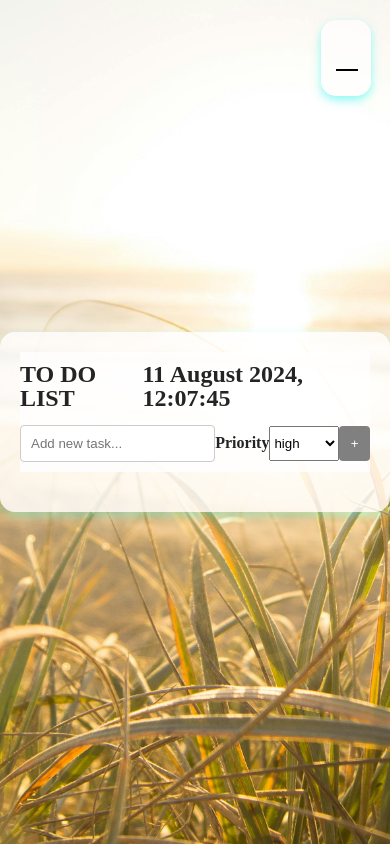
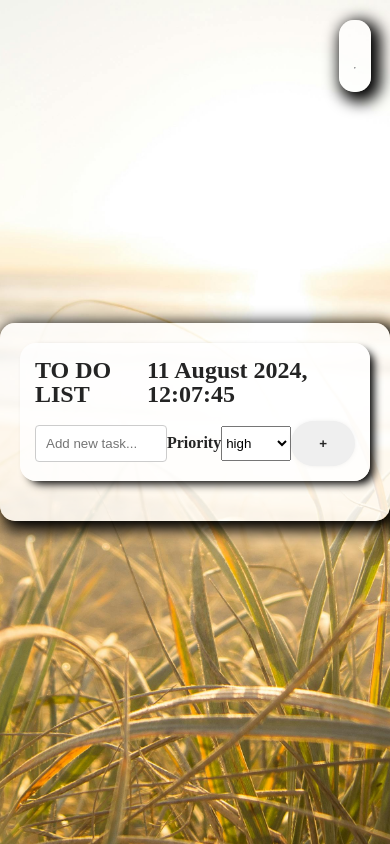
Before and after one commit to OlhaMy/TO-DO-LIST, a website built with Vite: page src/index.html in a window 390 px wide. Built offline with nearby package versions, Linux system fonts and the light colour scheme; no server answers.

Commit message:
updated css

```diff
--- a/src/css/reset.css
+++ b/src/css/reset.css
@@ -24,8 +24,31 @@ a {
   text-decoration: none;
 }
 
+/* From Uiverse.io by Wendell47 */
 button {
+  display: inline-flex;
+  align-items: center;
+  justify-content: center;
+  padding: 15px 30px;
+  border: 0;
+  position: relative;
+  overflow: hidden;
+  border-radius: 10rem;
+  transition: all 0.02s;
+  font-weight: bold;
   cursor: pointer;
+  color: rgb(37, 37, 37);
+  z-index: 0;
+  box-shadow: 0 0px 7px -5px rgba(0, 0, 0, 0.5);
+}
+
+button:hover {
+  background: rgb(193, 228, 248);
+  color: rgb(33, 0, 85);
+}
+
+button:active {
+  transform: scale(0.97);
 }
 
 img {
--- a/src/css/todo.css
+++ b/src/css/todo.css
@@ -30,7 +30,8 @@ main {
   background-color: rgba(255, 255, 255, 0.6);
   padding: 15px;
   border-radius: 15px;
-  box-shadow: 0 4px 10px rgba(27, 245, 235, 0.5);
+  box-shadow: 5px 5px 15px 5px #000000;
+  box-shadow: 5px 5px 15px 5px #000000;
 }
 
 .todos {
@@ -44,7 +45,8 @@ main {
   background-color: rgba(255, 255, 255, 0.8);
   padding: 20px;
   border-radius: 15px;
-  box-shadow: 0 4px 10px rgba(27, 245, 235, 0.3);
+  box-shadow: 5px 5px 15px 5px #000000;
+  box-shadow: 5px 5px 15px 5px #000000;
   width: 100%;
   max-height: 430px;
   overflow-y: auto;
@@ -54,8 +56,11 @@ main {
 .title-container {
   position: sticky;
   top: 0;
+  padding: 15px;
+  border-radius: 16px;
   background-color: rgba(255, 255, 255, 0.8);
-  padding: 10px 0;
+  box-shadow: 6px 5px 8px -2px #000000;
+  box-shadow: 6px 5px 8px -2px #000000;
   z-index: 100;
 }
 
@@ -82,22 +87,6 @@ main {
   border: 1px solid #ccc;
 }
 
-.todos-form .todos-btn {
-  background-color: gray;
-  color: #fff;
-  border: none;
-  border-radius: 4px;
-  padding: 10px;
-  cursor: pointer;
-  width: 35px;
-  height: 35px;
-}
-
-.todos-form .todos-btn:hover,
-.todos-form .todos-btn:focus {
-  background-color: #218838;
-}
-
 .todos-form .todos-select {
   height: 35px;
 }
@@ -119,21 +108,6 @@ main {
   border-bottom: 1px solid #ccc;
 }
 
-.todos-item button {
-  background-color: gray;
-  color: #fff;
-  margin-left: 10px;
-  padding: 5px 10px;
-  border: none;
-  border-radius: 4px;
-  cursor: pointer;
-}
-
-.todos-item button:hover,
-.todos-item button:focus {
-  background-color: #218838;
-}
-
 .todos-item:last-child {
   border-bottom: none;
 }
@@ -148,59 +122,9 @@ main {
   color: #777;
 }
 
-/* Quote section styles */
-.quote {
-  text-align: center;
-  justify-content: flex-start;
-  font-size: 20px;
-  font-family: cursive;
-  font-weight: bold;
-}
+/* General button styles for all buttons */
 
-.author {
-  margin: 10px;
-  text-align: right;
-  font-size: 15px;
-  font-style: italic;
-  font-family: cursive;
-}
-
-hr {
-  margin: 10px 0;
-  width: 100%;
-  border: 1px solid black;
-  background-color: black;
-}
-
-/* Hover effect for both containers */
-.container:hover,
-.todos-container:hover {
-  box-shadow: 0 10px 10px rgb(0, 180, 230);
-}
-
-/* Media queries for responsiveness */
-@media (max-width: 1024px) {
-  .todos {
-    width: 90%;
-  }
-
-  .todos-container {
-    width: 100%;
-  }
-}
-
-@media (max-width: 768px) {
-  .todos {
-    width: 100%;
-    margin: 10px 0;
-  }
-
-  .quote-container {
-    right: 5%;
-  }
-}
-
-/* Загальні стилі для форми редагування */
+/* Styles for the edit form */
 .edit-form {
   display: flex;
   flex-direction: column;
@@ -211,7 +135,7 @@ hr {
   box-shadow: 0 2px 10px rgba(0, 0, 0, 0.1);
 }
 
-/* Стилі для поля вводу тексту */
+/* Edit input fields */
 .edit-input {
   padding: 8px;
   border: 1px solid #ccc;
@@ -228,7 +152,7 @@ hr {
   box-shadow: 0 0 5px rgba(0, 123, 255, 0.5);
 }
 
-/* Стилі для селектора пріоритету */
+/* Priority select field */
 .edit-select {
   padding: 8px;
   border: 1px solid #ccc;
@@ -245,7 +169,7 @@ hr {
   box-shadow: 0 0 5px rgba(0, 123, 255, 0.5);
 }
 
-/* Стилі для кнопок */
+/* Specific button styles for save and cancel buttons */
 .edit-form button {
   padding: 10px;
   border: none;
@@ -273,7 +197,7 @@ hr {
   background-color: #c82333;
 }
 
-/* Додаткові стилі для кращого розміщення елементів форми */
+/* Additional styles for button group in edit form */
 .edit-form .button-group {
   display: flex;
   justify-content: space-between;
@@ -283,3 +207,32 @@ hr {
 .edit-form .button-group button {
   flex: 1;
 }
+
+/* Hover effect for both containers */
+.container:hover,
+.todos-container:hover {
+  box-shadow: 5px 5px 15px 13px #000000;
+  box-shadow: 5px 5px 15px 13px #000000;
+}
+
+/* Media queries for responsiveness */
+@media (max-width: 1024px) {
+  .todos {
+    width: 90%;
+  }
+
+  .todos-container {
+    width: 100%;
+  }
+}
+
+@media (max-width: 768px) {
+  .todos {
+    width: 100%;
+    margin: 10px 0;
+  }
+
+  .quote-container {
+    right: 5%;
+  }
+}
```
